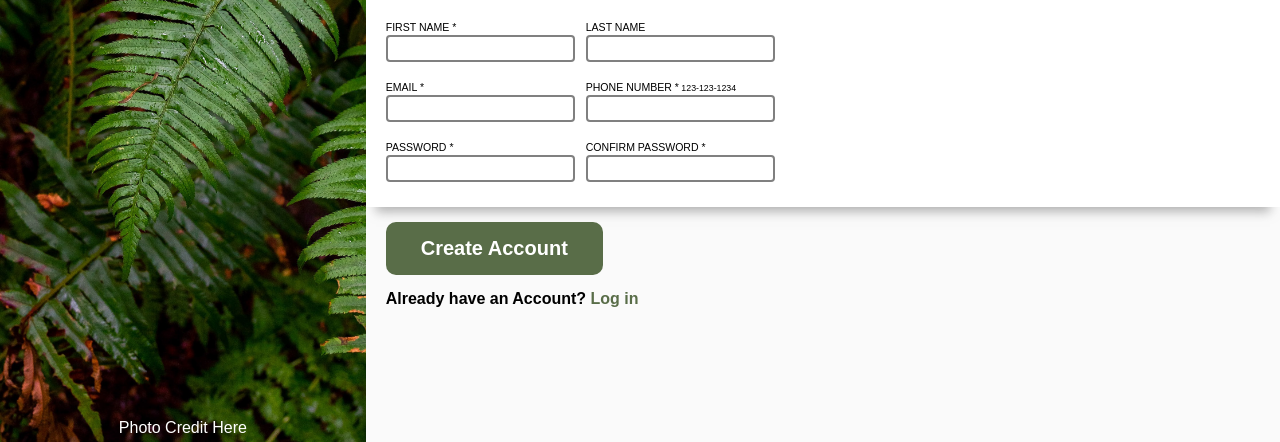
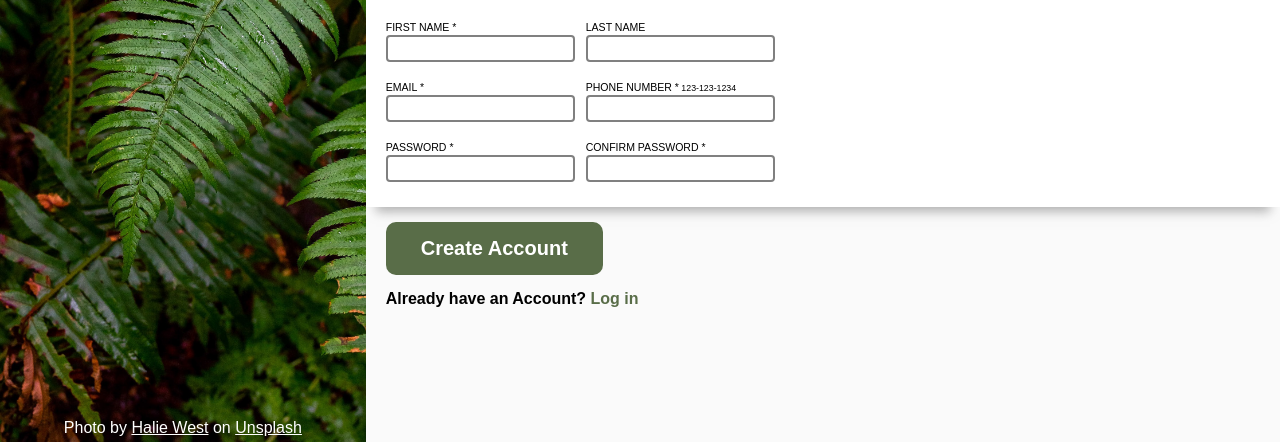
Before and after one commit to abarnes1/sign-up-form, a plain HTML site: page index.html in a window 1280 px wide. Shown: the part 358-800 px from the top of the page. Drawn offline with Linux system fonts and the light colour scheme.

Commit message:
add photo credit links

```diff
--- a/index.html
+++ b/index.html
@@ -15,7 +15,7 @@
         <img src="images/odin-lined.png" alt="the odin project logo">
         <span>ODIN</span>
 
-        <span class="photo-credit">Photo Credit Here</span>
+        <span class="photo-credit">Photo by <a href="https://unsplash.com/@haliewestphoto">Halie West</a> on <a href="https://unsplash.com">Unsplash</a></span>
       </div>
     </div>
 
--- a/styles.css
+++ b/styles.css
@@ -75,8 +75,6 @@ input:focus:invalid {
   border-color: var(--warning-dark);
   background-color: var(--warning-light);
 }
-
-
 
 input:valid {
   border-color: var(--success-dark)
@@ -172,3 +170,8 @@ p {
   font-size: 1rem;
   font-family: sans-serif;
 }
+
+.photo-credit > a {
+  color: white;
+  text-decoration: underline;
+}
```
